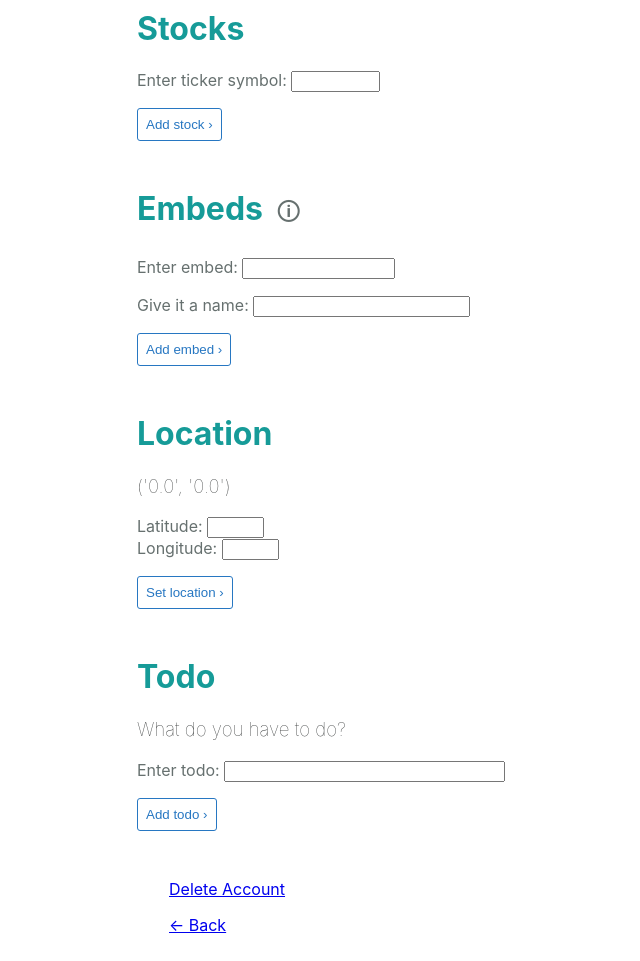
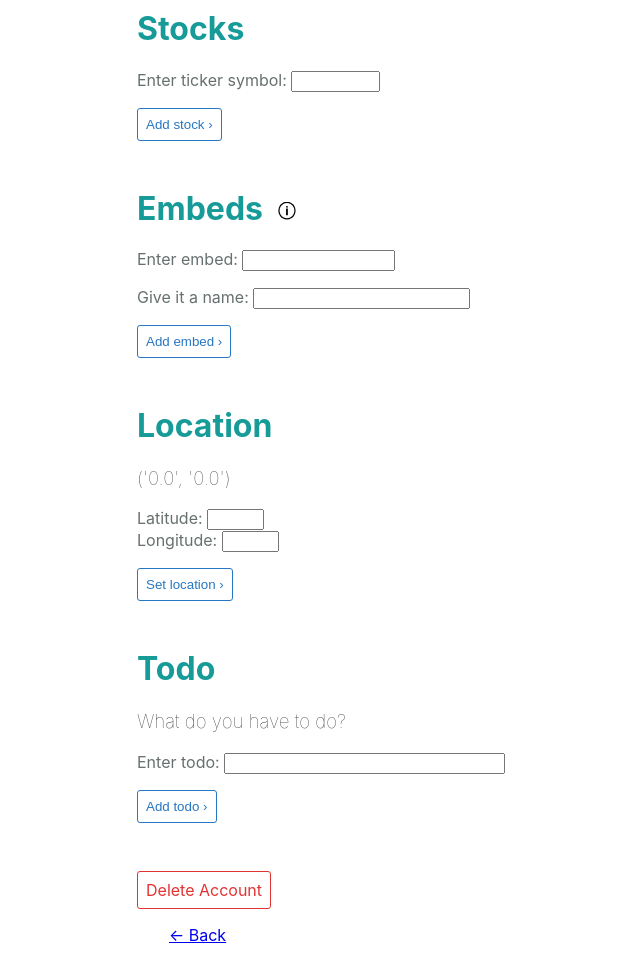
Before and after one commit to dacrands/flask-smart-monitor, a Flask app: page /settings in a window 1280 px wide. Shown: the part 192-1153 px from the top of the page, without its empty margins (119-759 px from the left). Before the commit the page ends 1125 px from the top, so only its background shows below. Run offline with Flask 2, Linux system fonts and the light colour scheme; the visitor is signed in with stand-in values (Sample User, id 1); data comes from the database, SQL or seed files in the repository; data that the repository does not hold is empty.

Commit message:
svg for tooltip icon

```diff
--- a/app/static/styles/main.css
+++ b/app/static/styles/main.css
@@ -74,6 +74,7 @@ code strong {
   border: 1px solid rgb(22, 155, 152);
   transition: all 0.3s cubic-bezier(.25,.8,.25,1);
   display: none;
+  border-radius: 3px;
 }
 
 .tooltip--show {
@@ -87,6 +88,10 @@ code strong {
   font-size: 1.5rem;
   color: rgb(102, 112, 111);
   cursor: pointer;
+}
+
+.tooltip__btn img {
+  height: 18px;
 }
 
 
@@ -230,12 +235,21 @@ input[type=submit]:hover {
   color: #ffff;
 }
 
+.danger a {
+  display: inline-block;
+  padding: 0.5rem;
+  border-radius: 3px;
+  text-decoration: none;
+}
+
+.danger a,
 .danger input[type=submit] {
   /* border: 1px solid red !Important; */
   border: 1px solid rgb(226, 51, 51);
   color: rgb(226, 51, 51);
 }
 
+.danger a:hover,
 .danger input[type=submit]:hover {
   color: white;
   background: rgb(226, 51, 51);
--- a/app/templates/settings.html
+++ b/app/templates/settings.html
@@ -38,7 +38,7 @@
   <div class="settings">
     <h1 class="primary">Embeds
         <button class="tooltip__btn">
-          &#128712;
+            <img src="{{ url_for('static', filename='images/info.svg') }}" alt="">
         </button>
     </h1>
 
@@ -129,8 +129,8 @@
     </form>
   </div>
 
-  <div class="delete">
-    <a href="{{url_for('delete_user')}}">
+  <div class="danger">
+    <a class="danger" href="{{url_for('delete_user')}}">
       Delete Account
     </a>
   </div>
```
Also changed, not shown: app/static/images/info.svg (added).
